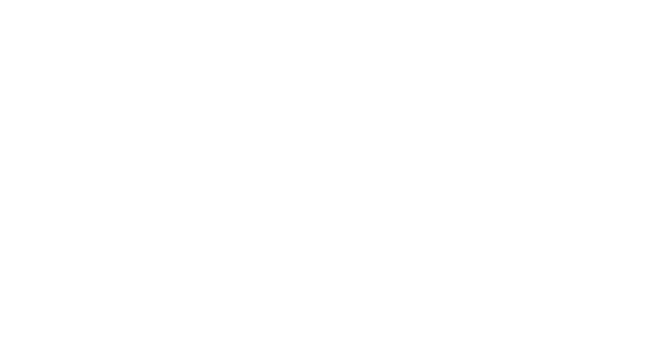
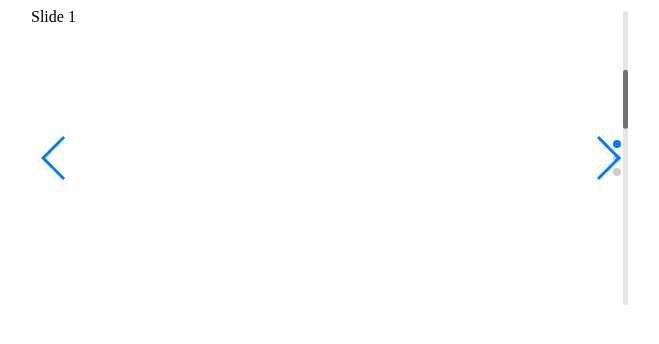
Before and after one commit to coder-kid/Quick-JS-Plugin-Test-SandBox, a plain HTML site: page index.html in a window 1280 px wide. Shown: the whole page, without its empty margins (309-968 px from the left). Drawn offline with Linux system fonts and the light colour scheme; some packages are replaced by stand-ins of ours.

Commit message:
swiper for test

```diff
--- a/index.html
+++ b/index.html
@@ -5,12 +5,62 @@
     <meta name="viewport" content="width=device-width, initial-scale=1.0">
     <meta http-equiv="X-UA-Compatible" content="ie=edge">
     <title>Map Test</title>
+    <link rel="stylesheet" href="css/swiper.min.css">
+
+    <style>
+        .swiper-container {
+            width: 600px;
+            height: 300px;
+        }
+    </style>
 </head>
 <body>
 
+    <!-- Slider main container -->
+    <div class="swiper-container">
+        <!-- Additional required wrapper -->
+        <div class="swiper-wrapper">
+            <!-- Slides -->
+            <div class="swiper-slide">Slide 1</div>
+            <div class="swiper-slide">Slide 2</div>
+            <div class="swiper-slide">Slide 3</div>
+        </div>
+        <!-- If we need pagination -->
+        <div class="swiper-pagination"></div>
+
+        <!-- If we need navigation buttons -->
+        <div class="swiper-button-prev"></div>
+        <div class="swiper-button-next"></div>
+
+        <!-- If we need scrollbar -->
+        <div class="swiper-scrollbar"></div>
+    </div>
 
     <script src="js/jquery.js"></script>
-    <script type='text/javascript' src='https://maps.googleapis.com/maps/api/js?key=AIzaSyDJScy7qJ156DWM8kJVG-ZrK0R7Kize2Jg&#038;ver=1.0'></script>
-    <script src="js/gmaps.js"></script>
+    <script src="js/swiper.min.js"></script>
+
+    <script>
+        var mySwiper = new Swiper ('.swiper-container', {
+            // Optional parameters
+            direction: 'vertical',
+            loop: true,
+
+            // If we need pagination
+            pagination: {
+                el: '.swiper-pagination',
+            },
+
+            // Navigation arrows
+            navigation: {
+                nextEl: '.swiper-button-next',
+                prevEl: '.swiper-button-prev',
+            },
+
+            // And if we need scrollbar
+            scrollbar: {
+                el: '.swiper-scrollbar',
+            },
+        });
+    </script>
 </body>
 </html>
```
